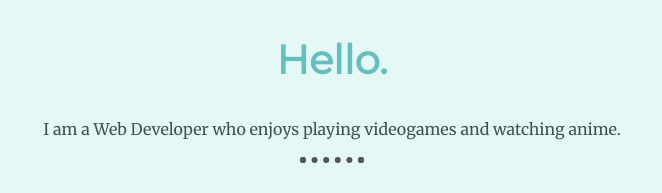
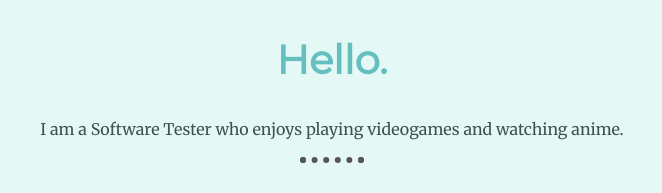
Before and after one commit to R4GH4V/cv, a plain HTML site: page index.html in a window 1280 px wide. Shown: the part 1213-1406 px from the top of the page, 308-970 px from the left. Drawn offline with Linux system fonts and the light colour scheme.

Commit message:
Update index.html
Updated job title from Web Developer to Software Tester.

```diff
--- a/index.html
+++ b/index.html
@@ -21,7 +21,7 @@
     <div class="profile">
       <img src="images/raghav.png" alt="Raghav" height="300" width="204" class="dp">
       <h2>Hello.</h2>
-      <p>I am a Web Developer who enjoys playing videogames and watching anime.</p>
+      <p>I am a Software Tester who enjoys playing videogames and watching anime.</p>
     </div>
     <hr>
     <div class="skills">
```
